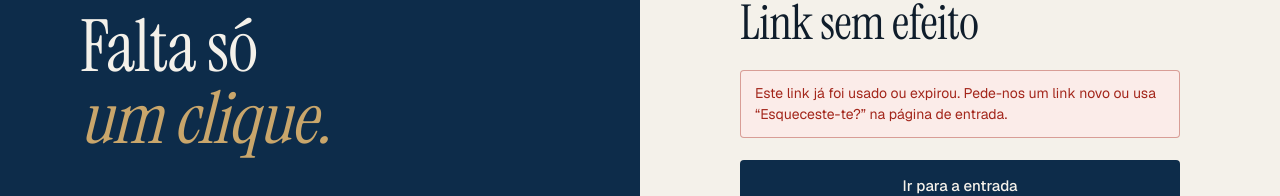
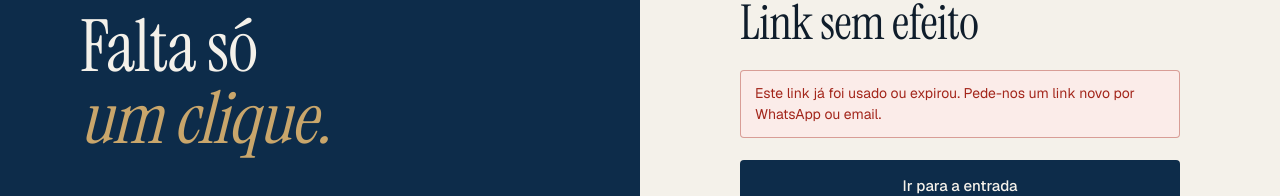
Before and after one commit to pcunha29/drivecell-oficinas, a Next.js app: page /auth/continuar in a window 1280 px wide. Shown: the part 329-525 px from the top of the page. Built offline with nearby package versions, Linux system fonts and the light colour scheme; no server answers.

Commit message:
fix link

```diff
--- a/src/app/admin/actions.ts
+++ b/src/app/admin/actions.ts
@@ -936,7 +936,7 @@ export async function generateAccessLinkAction(
 
     return {
       status: "success",
-      message: `Link de acesso para ${user.email} (uso único; abre a página para definir a palavra-passe):`,
+      message: `Novo link para ${user.email}. Uso único: o link anterior deixou de funcionar. Não o abras tu, envia-o ao cliente.`,
       link,
     };
   } catch (error) {
--- a/src/components/admin/resend-invite-button.tsx
+++ b/src/components/admin/resend-invite-button.tsx
@@ -1,7 +1,7 @@
 "use client";
 
 import { useState, useTransition } from "react";
-import { Copy, Link2, Mail } from "lucide-react";
+import { Copy, Mail, RefreshCw } from "lucide-react";
 import { toast } from "sonner";
 import {
   generateAccessLinkAction,
@@ -69,10 +69,11 @@ export function ResendInviteButton({
           variant="outline"
           size="sm"
           disabled={isPending}
+          title="Cria um link novo de uso único. O link anterior deixa de funcionar."
           onClick={() => run(() => generateAccessLinkAction(workshopId, userId), "Não foi possível gerar o link.")}
         >
-          <Link2 aria-hidden />
-          Link de acesso
+          <RefreshCw aria-hidden className={isPending ? "animate-spin" : undefined} />
+          {result?.link ? "Gerar outro link" : "Gerar novo link"}
         </Button>
       </div>
       {result && <FormMessage state={result} />}
--- a/src/lib/auth-confirm.ts
+++ b/src/lib/auth-confirm.ts
@@ -22,8 +22,7 @@ export function continueUrl(origin: string, tokenHash: string, type: EmailOtpTyp
 }
 
 export const CONFIRM_MESSAGES = {
-  expired:
-    "Este link já foi usado ou expirou. Pede-nos um link novo ou usa “Esqueceste-te?” na página de entrada.",
+  expired: "Este link já foi usado ou expirou. Pede-nos um link novo por WhatsApp ou email.",
   generic: "Não foi possível confirmar o acesso. Tenta outra vez dentro de momentos.",
 } as const;
 
```
